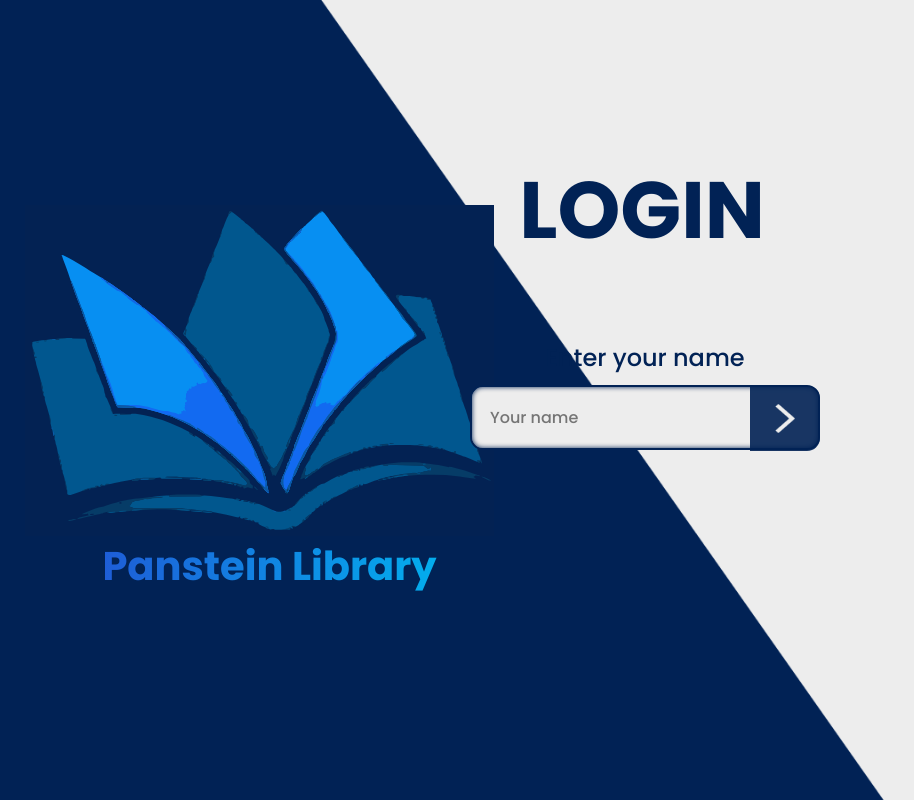
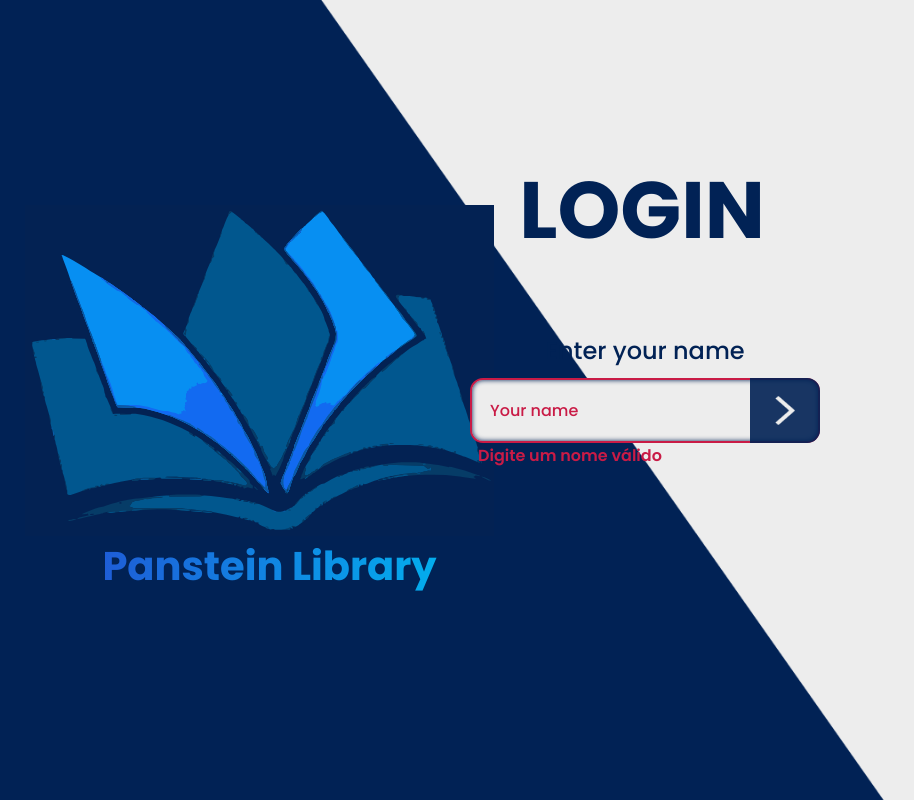
Before and after one commit to Pedro-Panstein/Library-Angular, an Angular app: page / in a window 1280 px wide. Both pictures are taken after a click on the picture 920 px from the left and 418 px from the top of the page. Shown: the whole page, without its empty margins (135-1049 px from the left). Built offline with nearby package versions, Linux system fonts and the light colour scheme.

Commit message:
🛠️ Finalized Login Page Features
Input validation and change the send button, both its style and the send function by pressing enter

```diff
--- a/angular.json
+++ b/angular.json
@@ -109,5 +109,8 @@
         }
       }
     }
+  },
+  "cli": {
+    "analytics": false
   }
 }
--- a/src/app/app-routing.module.ts
+++ b/src/app/app-routing.module.ts
@@ -2,9 +2,11 @@ import { NgModule } from '@angular/core';
 import { RouterModule, Routes } from '@angular/router';
 import path from 'path';
 import { LoginComponent } from './pages/login/login.component';
+import { HomeComponent } from './pages/home/home.component';
 
 const routes: Routes = [
-  {path: '', component: LoginComponent }
+  {path: '', component: LoginComponent },
+  {path: 'home', component: HomeComponent },
 ];
 
 @NgModule({
--- /dev/null
+++ b/src/app/pages/home/home.component.html
@@ -0,0 +1 @@
+<p>home works!</p>
--- a/src/app/pages/login/login.component.html
+++ b/src/app/pages/login/login.component.html
@@ -7,9 +7,13 @@
     <h1>LOGIN</h1>
     <div class="login">
         <label for="username">Enter your name</label>
-        <input type="text" id="input-username" placeholder="Your name">
-        <!-- <input [(ngModel)]="userName" [ngModelOptions]="{standalone: true}" class="input-form" type="text" placeholder="Digite seu nome" > -->
-        <img src="../../../assets/arrow-login.png" alt="Login">
+        <div class="input-container">
+          <input [(ngModel)]="userName" (keydown.enter)="login()" type="text" id="input-username" placeholder="Your name">
+        <img src="../../../assets/arrow-login.png" (click)="login()" alt="Login">
+        </div>
+        <div class="error-message hidden">
+          <p>Digite um nome válido</p>
+        </div>
     </div>
   </div>
 </section>
--- a/src/app/pages/login/login.component.scss
+++ b/src/app/pages/login/login.component.scss
@@ -3,7 +3,6 @@ section {
   background-size: cover;
   height: 100vh;
   display: flex;
-
   .left-login {
     display: flex;
     flex-direction: column;
@@ -11,7 +10,6 @@ section {
     align-items: center;
     margin-left: 10rem;
     user-select: none;
-
     h1 {
       background: linear-gradient(90deg, #1e5dd7, #03aded);
       background-clip: text;
@@ -21,7 +19,6 @@ section {
       margin-left: 20px;
     }
   }
-
   .rigth-login {
     position: absolute;
     right: 200px;
@@ -30,7 +27,6 @@ section {
     justify-content: center;
     align-items: center;
     height: 100%;
-
     h1 {
       position: absolute;
       top: 150px;
@@ -38,7 +34,6 @@ section {
       font-size: 5rem;
       color: var(--blue);
     }
-
     .login {
       position: absolute;
       right: 125px;
@@ -49,18 +44,21 @@ section {
         font-size: 1.5rem;
         color: var(--blue);
       }
+      .input-container {
+        position: relative;
+        margin-top: 10px;
         input {
-        margin: 10px 0px 10px 0px;
+          margin: 0px 0px 0px 0px;
           outline: none;
           color: var(--blue);
           font-size: var(--font-size);
           font-weight: 500;
-        padding: 18px;
+          padding: 18px 80px 18px 18px;
           width: 350px;
           border-radius: var(--radio);
           border: 2px solid var(--blue);
           box-shadow: inset 0px 0px 5px var(--blue);
-        background-color: #EDEDED;
+          background-color: #ededed;
           transition: 0.2s linear all;
           position: relative;
           &:focus {
@@ -68,23 +66,41 @@ section {
             box-shadow: inset 0px 0px 2px var(--blue);
           }
         }
+      }
       img {
         position: absolute;
         background-color: var(--blue);
-        height: 65px;
         width: 70px;
+        height: 100%;
         right: 0px;
-        top: 2.85rem;
+        bottom: 0px;
+        top: 0px;
         border-top-right-radius: var(--radio);
         border-bottom-right-radius: var(--radio);
         padding: 15px;
         cursor: pointer;
-        opacity: .9;
-        transition: .2s linear all;
+        opacity: 0.9;
+        transition: 0.2s linear all;
         &:hover {
           opacity: 1;
         }
       }
+      .error-message {
+        text-align: start;
+        color: var(--red);
+        font-size: var(--font-size);
+        font-weight: 600;
+        margin-left: 8px;
       }
     }
   }
+}
+
+.hidden {
+  display: none;
+}
+
+.input-error, .input-error::placeholder {
+  border-color: var(--red) !important;
+  color: var(--red) !important;
+}
--- a/src/app/pages/login/login.component.ts
+++ b/src/app/pages/login/login.component.ts
@@ -4,7 +4,7 @@ import { Router } from '@angular/router';
 @Component({
   selector: 'app-login',
   templateUrl: './login.component.html',
-  styleUrl: './login.component.scss'
+  styleUrl: './login.component.scss',
 })
 export class LoginComponent {
   userName: string = '';
@@ -12,13 +12,29 @@ export class LoginComponent {
   constructor(private rota: Router) {}
 
   login() {
-    if (this.userName === undefined) {
-      alert("Digite um nome")
+    const regex = /[0-9!@#$%^&*()_+\-=\[\]{};':"\\|,.<>\/?`~°ªº§¢£¬¨´´®¥©×÷±]/;
+
+    if (this.userName == null || this.userName == '') {
+      this.error();
+    } else if (regex.test(this.userName)) {
+      this.error();
     } else if (this.userName.length > 35) {
-      alert("O limite de caracteres é 35")
+      this.error();
     } else {
       sessionStorage.setItem('user', this.userName);
-      this.rota.navigate(['home'])
+      this.rota.navigate(['home']);
     }
   }
+
+  error() {
+    const errorMessage = document.querySelector('.error-message');
+    const input = document.querySelector('#input-username');
+
+    errorMessage?.classList.remove('hidden');
+    input?.classList.add('input-error');
+    setTimeout(() => {
+      input?.classList.remove('input-error');
+      errorMessage?.classList.add('hidden');
+    }, 3000);
+  }
 }
```
Also changed, not shown: src/app/app.module.ts (+6 -2 lines), src/app/pages/home/home.component.ts (added, +10 -0 lines), src/app/pages/home/home.component.scss (added), 1 other file (tests, documents, lock files or other folders). Lines whose indentation alone changed are shown as unchanged.
